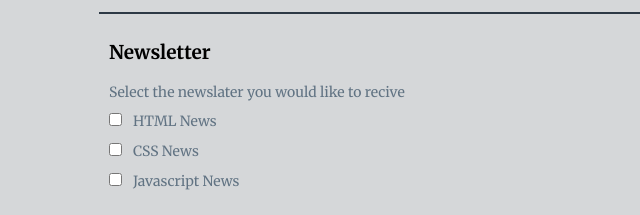
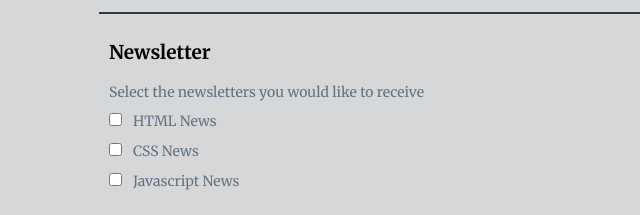
Before and after one commit to ioana462/my-techdegree-project-3, a plain HTML site: page index.html in a window 1280 px wide. Shown: the part 767-982 px from the top of the page, 186-826 px from the left. Drawn offline with Linux system fonts and the light colour scheme.

Commit message:
small changes

```diff
--- a/index.html
+++ b/index.html
@@ -89,7 +89,7 @@
       </fieldset>
       <fieldset>
         <legend class="info">Newsletter</legend>
-        <label>Select the newslater you would like to recive</label>
+        <label>Select the newsletters you would like to receive</label>
         <div class="newsletter">
           <input type="checkbox" id="html" value="news_html" name="user_news" /><label class="news" for="html">HTML News</label><br />
           <input type="checkbox" id="css" value="css_html" name="user_news" /><label class="news" for="css">CSS News</label><br />
```
